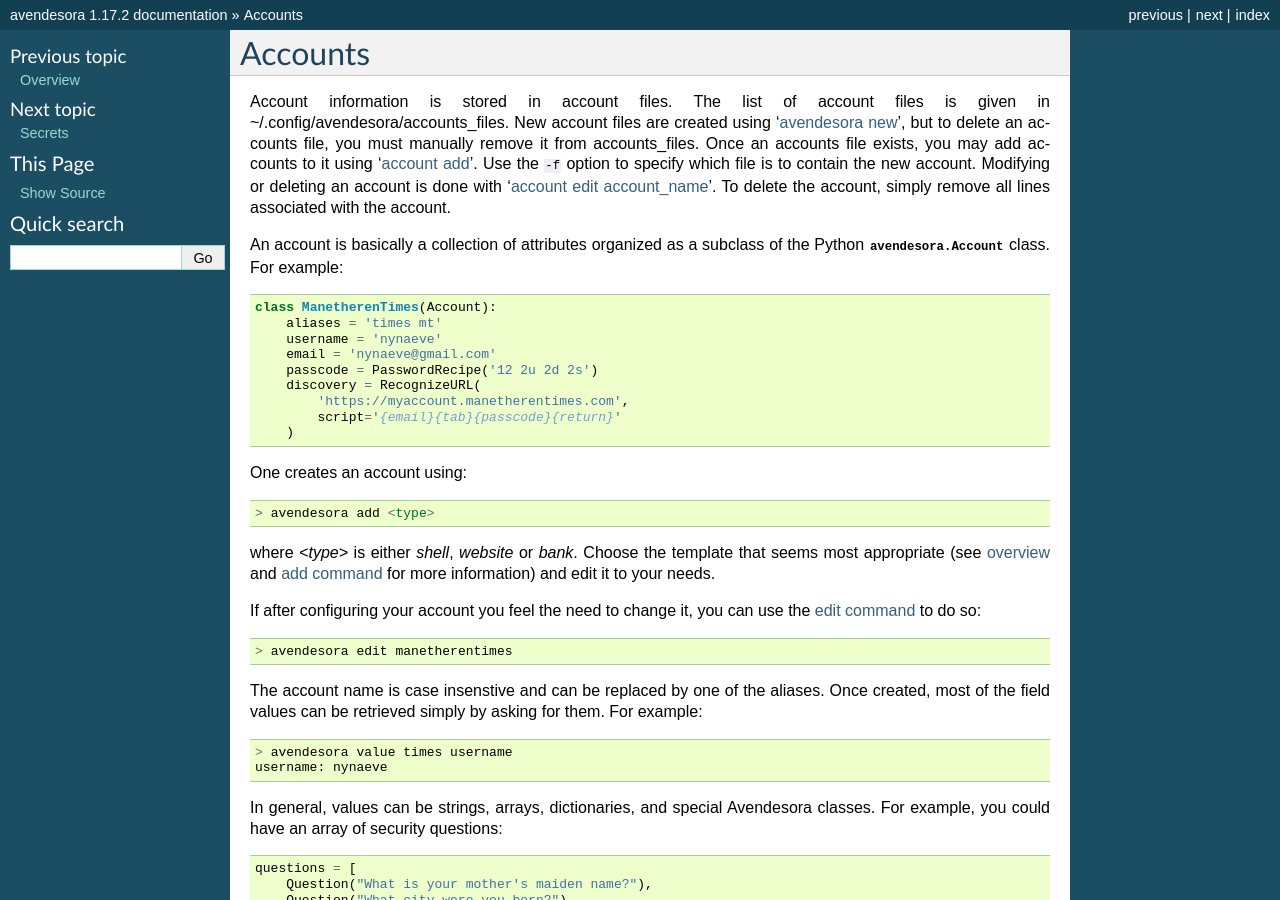
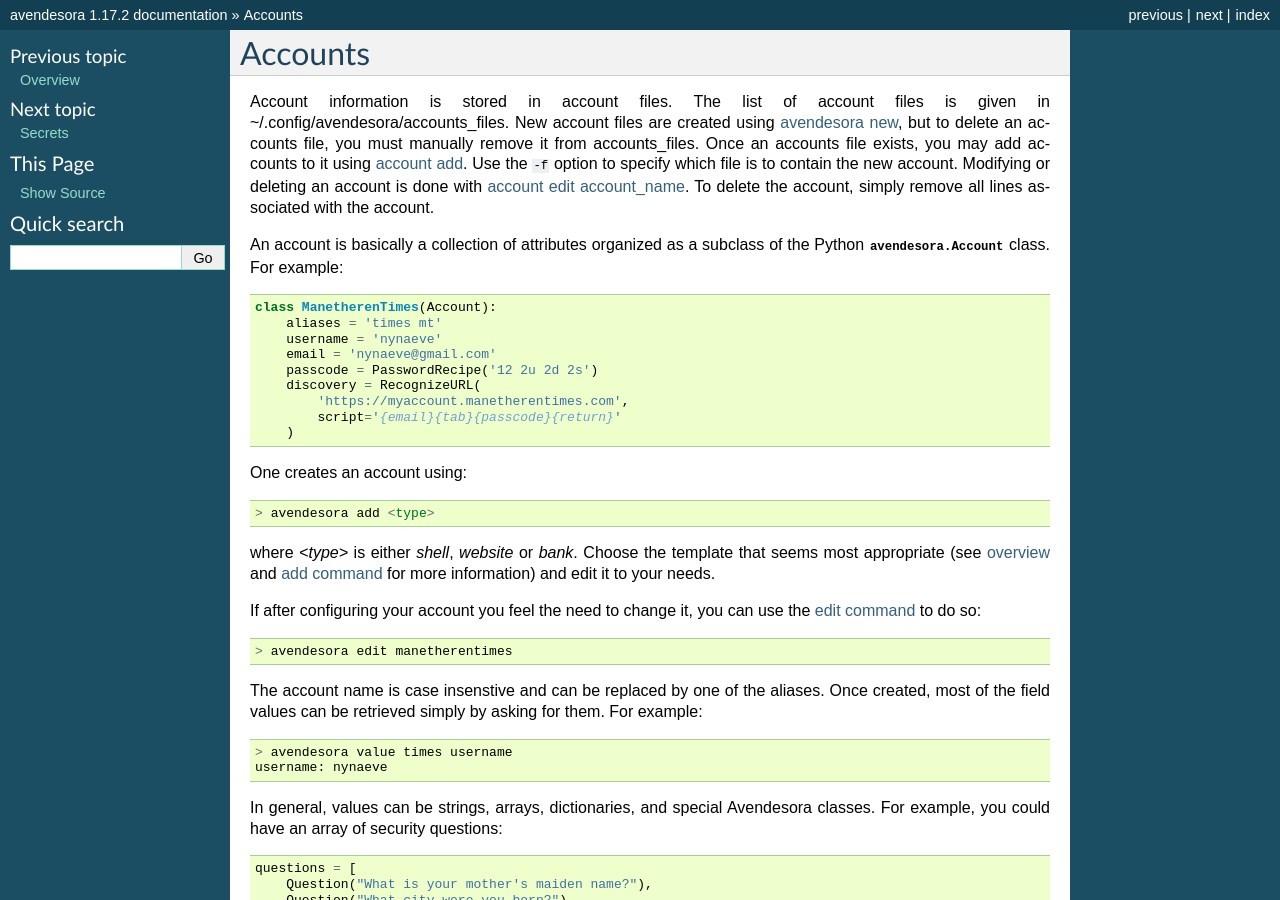
Before and after one commit to KenKundert/avendesora, a Sphinx documentation site: the page built from doc/accounts.rst, in a window 1280 px wide and 900 px high. Built offline with Sphinx 7.4.7, drawn with Linux system fonts in a browser that asks for light colours; some of the changed text lies outside the part shown.

```diff
--- a/doc/accounts.rst
+++ b/doc/accounts.rst
@@ -11,12 +11,12 @@ Accounts
 
 Account information is stored in account files. The list of account files is
 given in ~/.config/avendesora/accounts_files.  New account files are created
-using ':ref:`avendesora new <new command>`', but to delete an accounts file, you
+using :ref:`avendesora new <new command>`, but to delete an accounts file, you
 must manually remove it from accounts_files. Once an accounts file exists, you
-may add accounts to it using ':ref:`account add <add command>`'. Use the ``-f``
+may add accounts to it using :ref:`account add <add command>`. Use the ``-f``
 option to specify which file is to contain the new account.  Modifying or
-deleting an account is done with ':ref:`account edit account_name <edit
-command>`'.  To delete the account, simply remove all lines associated with the
+deleting an account is done with :ref:`account edit account_name <edit
+command>`.  To delete the account, simply remove all lines associated with the
 account.
 
 An account is basically a collection of attributes organized as a subclass of
--- a/doc/releases.rst
+++ b/doc/releases.rst
@@ -9,6 +9,8 @@ Releases
     - Add :meth:`avendesora.PasswordGenerator.get_value()`, a method of getting
       an account value from a string that includes the account and field
       names.
+    - Add hidden account attributes.
+    - This release requires secrets_hash to be updated.
 
 **1.17 (2020-04-15)**:
     - Enhance :ref:`conceal command <conceal command>` so that it can read text
```
Also changed, not shown: other parts of doc/accounts.rst (+18 -9 lines), 9 other files.
